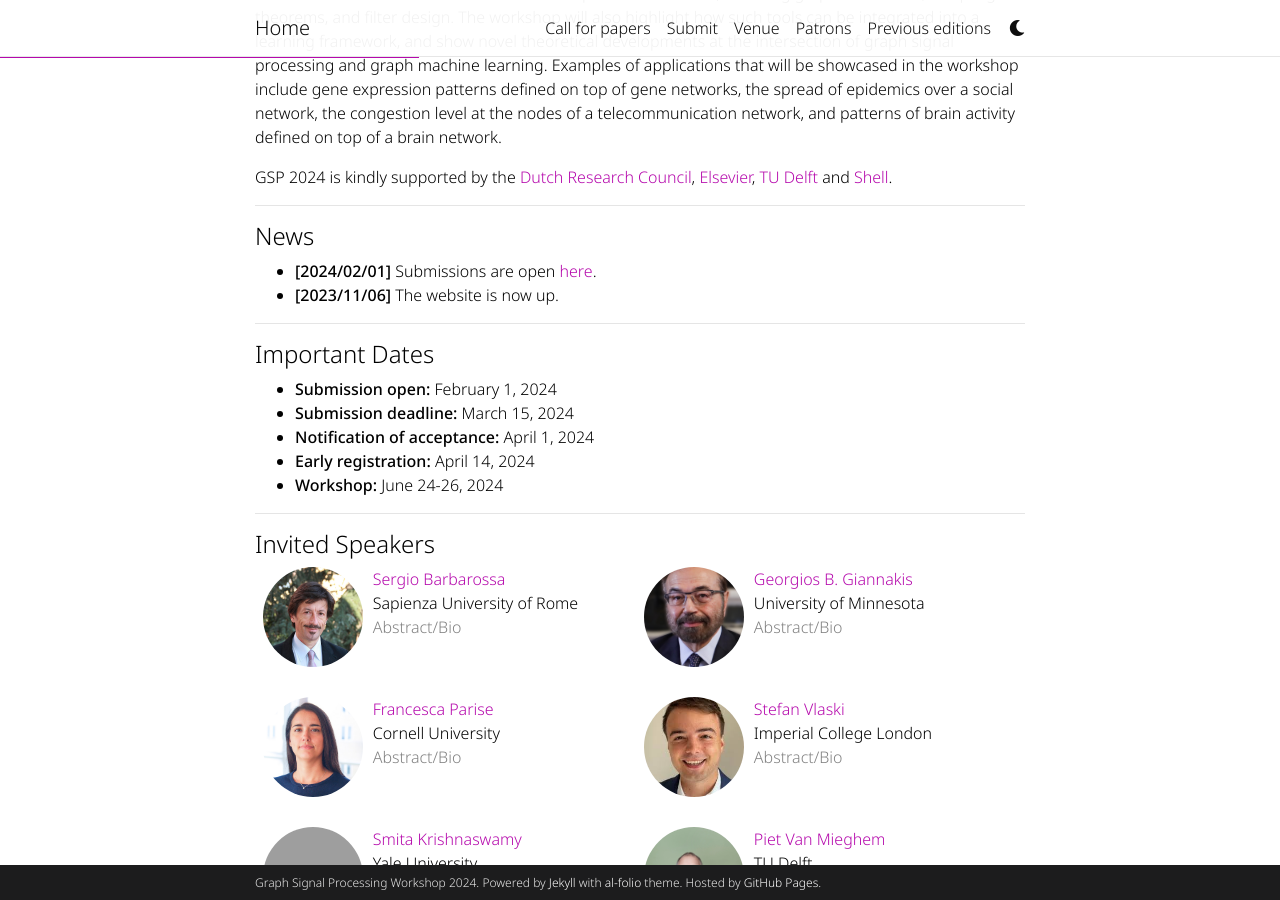
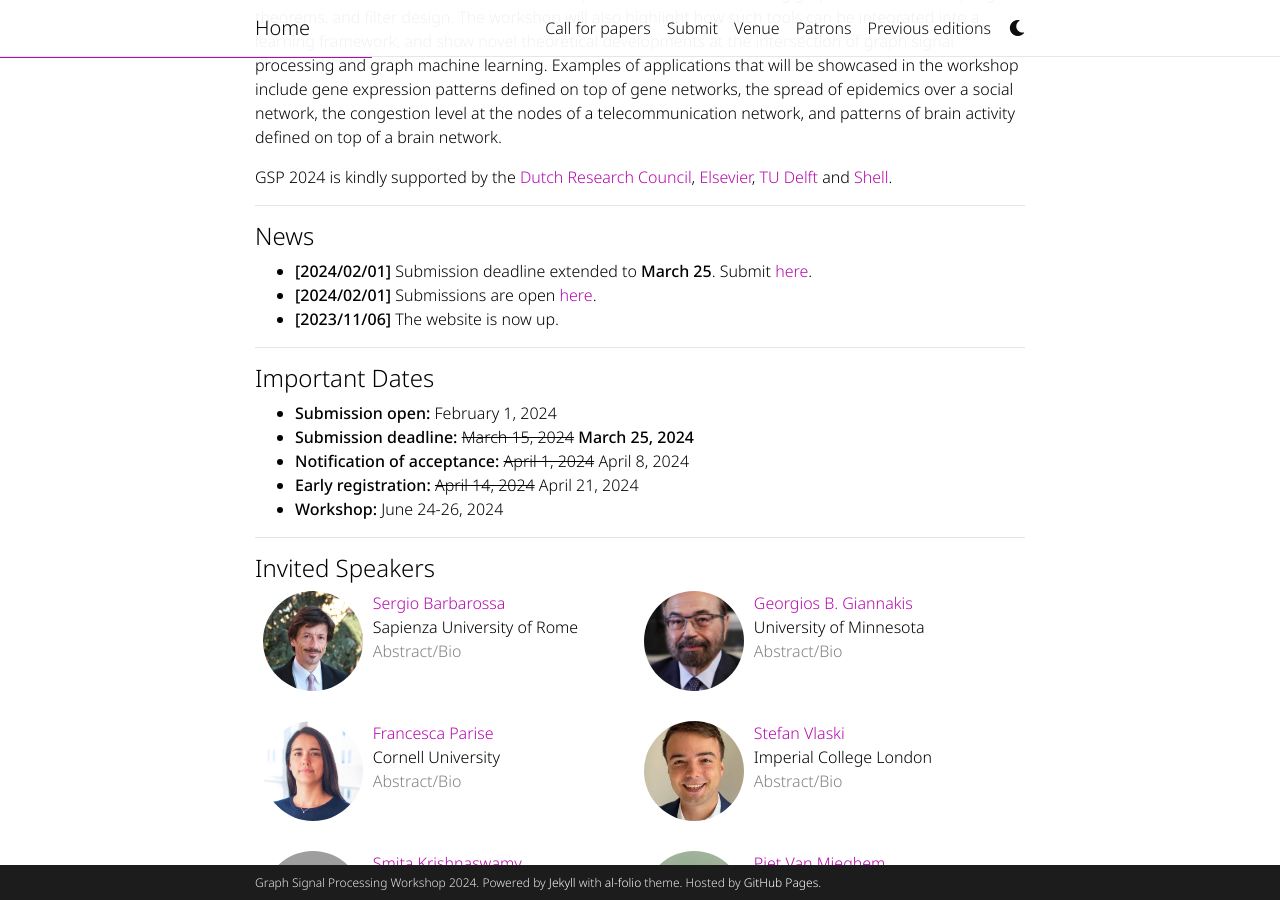
Before and after one commit to shreyasvinaya/gspworkshop2025.github.io, a Jekyll site: the page built from _pages/about.md, in a window 1280 px wide and 900 px high, scrolled down 513 px. Built offline with Jekyll 4.4.1, drawn with Linux system fonts in a browser that asks for light colours; full-size pictures stand in for the smaller copies a plugin makes; comment, search, counter and statistics services are not loaded; a style sheet for code colours, icons or effects is not loaded; grey boxes are pictures that could not be loaded.

Commit message:
Deadline extended

```diff
--- a/_includes/co_organizers.html
+++ b/_includes/co_organizers.html
@@ -2,5 +2,6 @@
 <a href="https://www.nwo.nl/"><img id = 'nwo_logo' class="img-fluid" src="/assets/img/logos/nwologo.png" style="margin: 10px 10px 10px 10px;"></a>
 <a href="https://www.sciencedirect.com/journal/science-talks"><img id = 'elsevier_logo' class="img-fluid" src="/assets/img/logos/elsevierlogo.png" style="margin: 10px 10px 10px 10px;"></a>
 <a href="https://www.tudelft.nl/en/"><img id = 'tudelft_logo' class="img-fluid" src="/assets/img/logos/tudelft.png" style="margin: 10px 10px 10px 10px;"></a>
+<a href="https://www.tudelft.nl/en/ai/tu-delft-ai-initiative"><img id = 'aiinitiativelogo' class="img-fluid" src="/assets/img/logos/aiinitiativelogo.png" style="margin: 10px 10px 10px 10px;"></a>
 <a href="https://www.shell.com/"><img id = 'shell_logo' class="img-fluid" src="/assets/img/logos/shell.png" style="margin: 10px 10px 10px 10px;"></a>
 {% endif %}
--- a/_pages/about.md
+++ b/_pages/about.md
@@ -22,6 +22,7 @@
 
 ---
 #### News
++ **[2024/02/01]** Submission deadline extended to **March 25**. Submit [here](https://cmt3.research.microsoft.com/GSP2024).
 + **[2024/02/01]** Submissions are open [here](https://cmt3.research.microsoft.com/GSP2024).
 + **[2023/11/06]** The website is now up.
 
@@ -29,9 +30,9 @@
 ---
 #### Important Dates
 + **Submission open:** February 1, 2024
-+ **Submission deadline:** March 15, 2024
-+ **Notification of acceptance:** April 1, 2024
-+ **Early registration:** April 14, 2024
++ **Submission deadline:** ~~March 15, 2024~~ **March 25, 2024**
++ **Notification of acceptance:** ~~April 1, 2024~~ April 8, 2024
++ **Early registration:** ~~April 14, 2024~~ April 21, 2024
 + **Workshop:** June 24-26, 2024
 
 
```
Also changed, not shown: _pages/call_for_papers.md (+3 -3 lines), _pages/patrons.md (+4 -0 lines), assets/img/logos/aiinitiativelogo.png (added).
